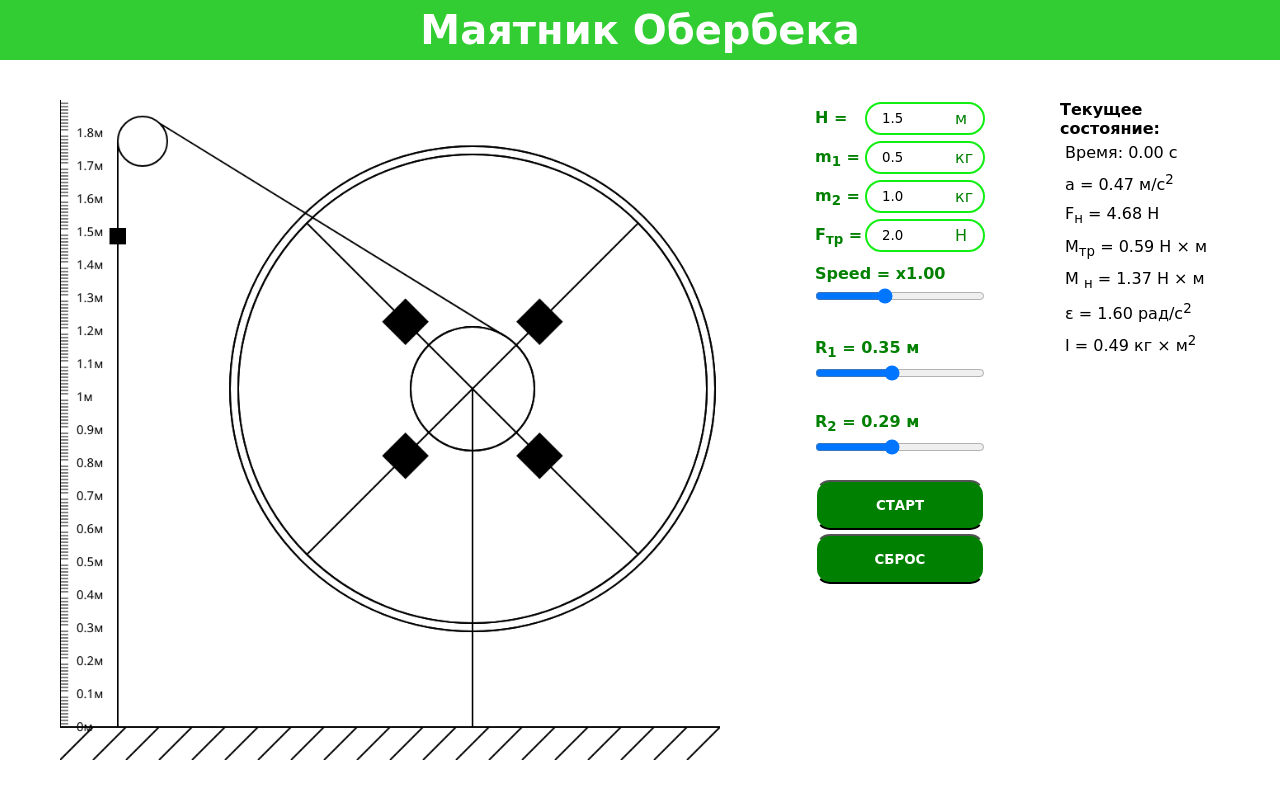
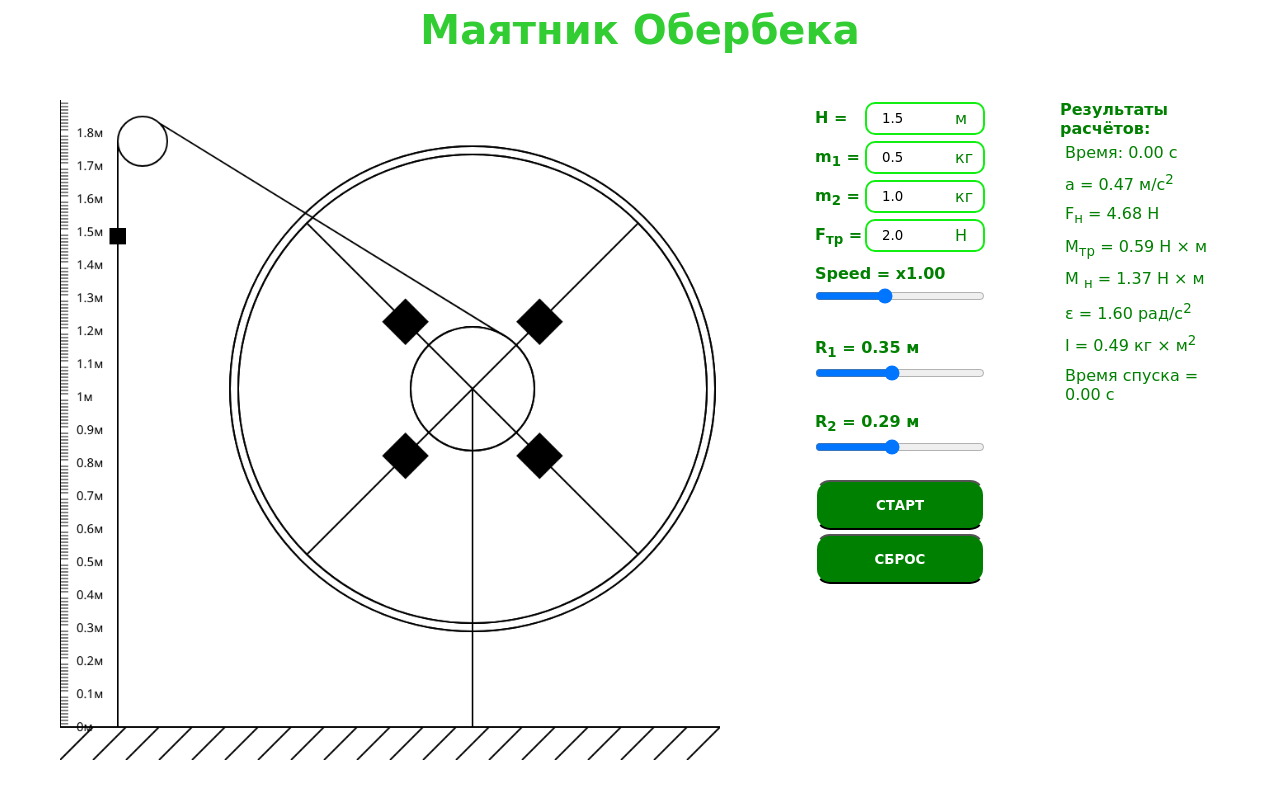
Before and after one commit to MaximKuznetsov17/Motion_of_charged_particles, a plain HTML site: page index.html in a window 1280 px wide. Drawn offline with Linux system fonts and the light colour scheme.

Commit message:
Summary commit

```diff
--- a/index.html
+++ b/index.html
@@ -77,103 +77,40 @@
 
 
       <div class="column">
-        <span class="delimiter">Текущее состояние:</span>
+        <span class="delimiter" style="color: #008000;">Результаты расчётов:</span>
 
-        <div class="group time">
-          Время: <span id="outTime">0</span> с
+        <div class="group time" style="color: #008000;">
+          Время: <span id="outTime" style="color: #008000;">0</span> с
         </div>
 
-        <div class="group acceleration">
-          a = <span id="outAcc">0</span> м/с<sup>2</sup>
+        <div class="group acceleration" style="color: #008000;">
+          a = <span id="outAcc" style="color: #008000;">0</span> м/с<sup>2</sup>
         </div>
 
-        <div class="group F_tension">
-          F<sub>н</sub> = <span id="outF_tension">0</span> H
+        <div class="group F_tension" style="color: #008000;">
+          F<sub>н</sub> = <span id="outF_tension" style="color: #008000;">0</span> H
         </div>
 
-        <div class="group F_tension">
-          М<sub>тр</sub> = <span id="outM_friction">0</span> H × м
+        <div class="group F_tension" style="color: #008000;">
+          М<sub>тр</sub> = <span id="outM_friction" style="color: #008000;">0</span> H × м
         </div>
 
-        <div class="group M_tension">
-          М <sub>н</sub> = <span id="outM_tension">0</span> H × м
+        <div class="group M_tension" style="color: #008000;">
+          М <sub>н</sub> = <span id="outM_tension" style="color: #008000;">0</span> H × м
         </div>
 
-        <div class="group Angular_acceleration">
-          ε = <span id="outAngAcc"></span>  рад/с<sup>2</sup>
+        <div class="group Angular_acceleration" style="color: #008000;">
+          ε = <span id="outAngAcc" style="color: #008000;"></span>  рад/с<sup>2</sup>
         </div>
 
-        <div class="group Inertion">
-          I = <span id="outI">0</span> кг × м<sup>2</sup>
+        <div class="group Inertion" style="color: #008000;">
+          I = <span id="outI" style="color: #008000;">0</span> кг × м<sup>2</sup>
         </div>
 
-        <!--<div class="group angspeed">-->
-          <!--ω = <span id="outV0">0</span>-->
-        <!--</div>-->
+        <div class="group FinalTime" style="color: #008000;">
+          Время спуска = <span id="outFinalTime" style="color: #008000;">0</span> c
+        </div>
 
-        <!--<div class="group ang">-->
-          <!--φ = <span id="outAng">0</span>-->
-        <!--</div>-->
-
-        <!--<div class="group force">-->
-          <!--T<sub>1</sub> = <span id="outT1">0</span>-->
-        <!--</div>-->
-
-        <!--<div class="group force">-->
-          <!--T<sub>2</sub> = <span id="outT2">0</span>-->
-        <!--</div>-->
-
-        <!--<div class="group acc">-->
-          <!--a<sub>1</sub> = <span id="outA1">0</span>-->
-        <!--</div>-->
-
-        <!--<div class="group acc">-->
-          <!--a<sub>2</sub> = <span id="outA2">0</span>-->
-        <!--</div>-->
-
-        <!--<div class="group speed">-->
-          <!--υ<sub>1</sub> = <span id="outV1">0</span>-->
-        <!--</div>-->
-
-        <!--<div class="group speed">-->
-          <!--υ<sub>2</sub> = <span id="outV2">0</span>-->
-        <!--</div>-->
-
-        <!--<div class="group dist">-->
-          <!--h<sub>1</sub> = <span id="outH1">0</span>-->
-        <!--</div>-->
-
-        <!--<div class="group dist">-->
-          <!--h<sub>2</sub> = <span id="outH2">0</span>-->
-        <!--</div>-->
-      <!--</div>-->
-
-      <!--<div class="column">-->
-        <!--<span class="delimiter">Последний запуск:</span>-->
-
-        <!--<div class="group time">-->
-          <!--Время: <span id="outLastTime">0</span>-->
-        <!--</div>-->
-
-        <!--<div class="group angacc">-->
-          <!--Ε = <span id="outLastA0">0</span>-->
-        <!--</div>-->
-
-        <!--<div class="group force">-->
-          <!--T<sub>1</sub> = <span id="outLastT1">0</span>-->
-        <!--</div>-->
-
-        <!--<div class="group force">-->
-          <!--T<sub>2</sub> = <span id="outLastT2">0</span>-->
-        <!--</div>-->
-
-        <!--<div class="group acc">-->
-          <!--a<sub>1</sub> = <span id="outLastA1">0</span>-->
-        <!--</div>-->
-
-        <!--<div class="group acc">-->
-          <!--a<sub>2</sub> = <span id="outLastA2">0</span>-->
-        <!--</div>-->
       </div>
     </nav>
   </div>
--- a/script.js
+++ b/script.js
@@ -7,6 +7,7 @@ function inRad(num) {
 }
 
 const g = 9.82;
+let Final_times = 0.0;
 
 
     class Scene {
@@ -63,6 +64,7 @@ const g = 9.82;
       this.cross.eps = 0;
       this.cross.phi = 0;
       this.cross.speed = 0;
+      Final_times = 0.0;
   }
 
   drawFloor() {
@@ -164,8 +166,10 @@ const g = 9.82;
       } else {
           H = 45 + document.getElementById('inputH').value * 400;
       }
-      if (this.cargo.fallen)
+      if (this.cargo.fallen) {
           H = 740;
+          if (Final_times == 0) Final_times = this.time / 1000;
+      }
       else H = Math.min(800 - H + 400 * this.cargo.acc * Math.pow(this.time * 0.001, 2) / 2, 740);
       if (!this.cargo.fallen && H === 740) {
           this.cargo.tFall = this.time;
@@ -255,6 +259,7 @@ const g = 9.82;
 
     let M_friction = F_friction * R2;
 
+    $('#outFinalTime').html(Final_times.toFixed(2));
     $('#outTimeScale').html(ScaleTime.toFixed(2));
     $('#outR1').html(R1.toFixed(2));
     $('#outR2').html(R2.toFixed(2));
--- a/style.css
+++ b/style.css
@@ -14,9 +14,8 @@ body {
 
 header {
   font-family: 'Niconne', cursive;
-  background-color: limegreen;
+  color: limegreen;
   height: 150px;
-  color: #FFFFFF;
   font-weight: 900;
   font-size: 50px;
   text-align: right;
@@ -80,7 +79,7 @@ nav {
 .left-menu .group input {
   width: 120px;
   padding: 7px;
-  border-radius: 100px;
+  border-radius: 10px;
   border: 2px solid #11EE11;
   padding-right: 30px;
   padding-left: 15px;
```
